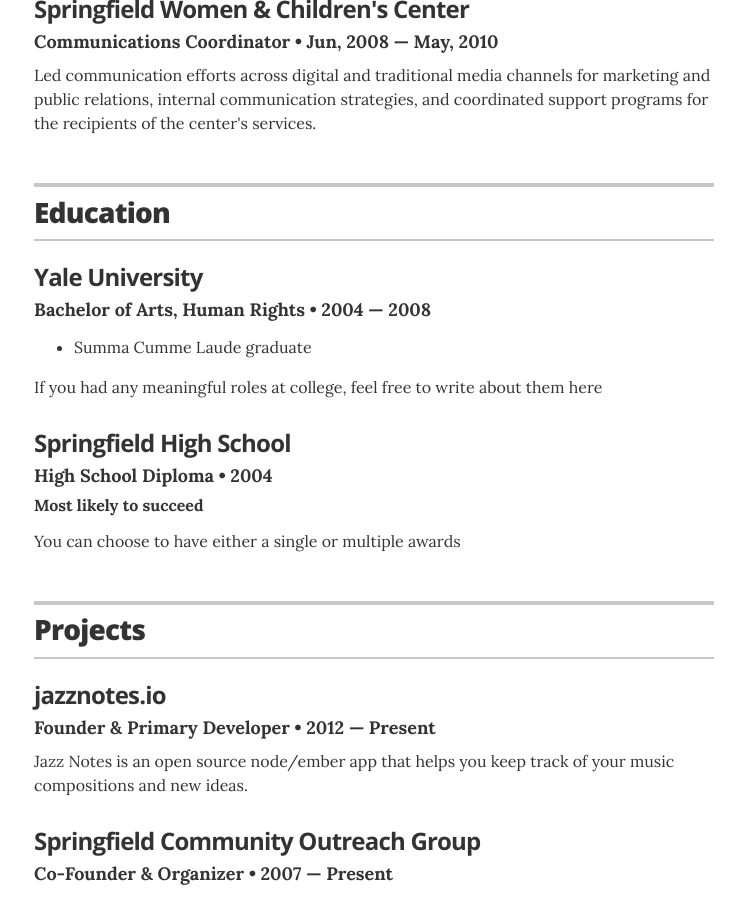
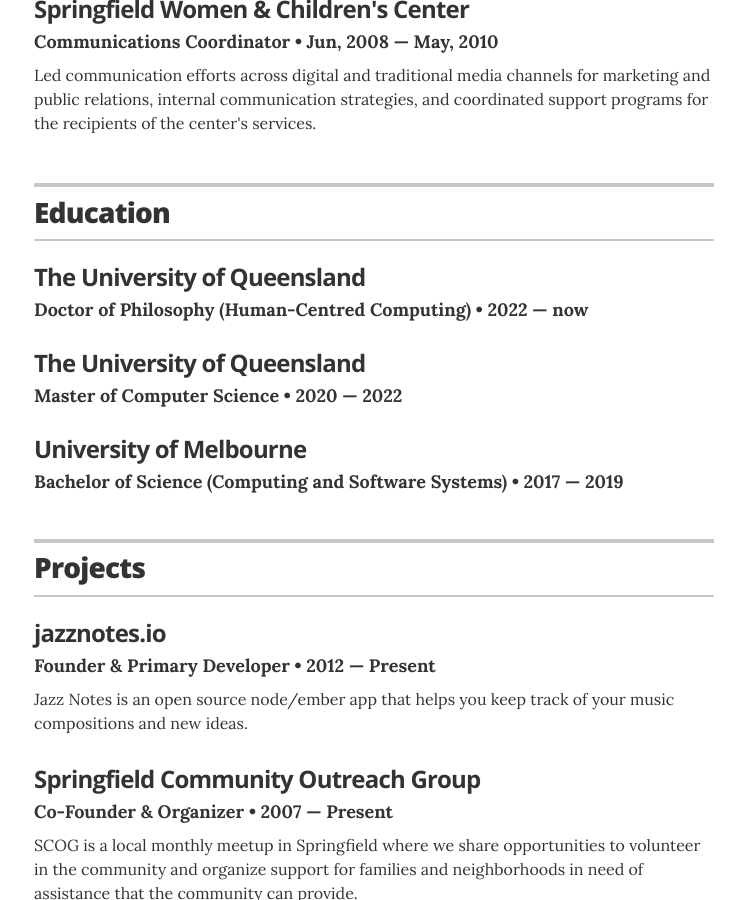
Before and after one commit to pinyaosong/pinyaosong.github.io, a Jekyll site: the page built from index.html, in a window 1280 px wide and 900 px high, scrolled down 1033 px. Shown: the whole window, without its empty margins (266-1011 px from the left). Built offline with Jekyll 4.4.1, drawn with Linux system fonts in a browser that asks for light colours.

Commit message:
Update education.yml

```diff
--- a/_data/education.yml
+++ b/_data/education.yml
@@ -1,13 +1,18 @@
 # Degree
-- degree: Bachelor of Arts, Human Rights
-  uni: Yale University
-  year: 2004 &mdash; 2008
-  awards:
-    - award: Summa Cumme Laude graduate
-  summary: If you had any meaningful roles at college, feel free to write about them here
+- degree: Doctor of Philosophy (Human-Centred Computing)
+  uni: The University of Queensland
+  year: 2022 &mdash; now
 
-- degree: High School Diploma
-  uni: Springfield High School
-  year: 2004
-  award: Most likely to succeed
-  summary: You can choose to have either a single or multiple awards
+- degree: Master of Computer Science
+  uni: The University of Queensland
+  year: 2020 &mdash; 2022
+
+- degree: Bachelor of Science (Computing and Software Systems)
+  uni: University of Melbourne
+  year: 2017 &mdash; 2019
+
+# - degree: High School Diploma
+#   uni: Springfield High School
+#   year: 2004
+#   award: Most likely to succeed
+#   summary: You can choose to have either a single or multiple awards
```
